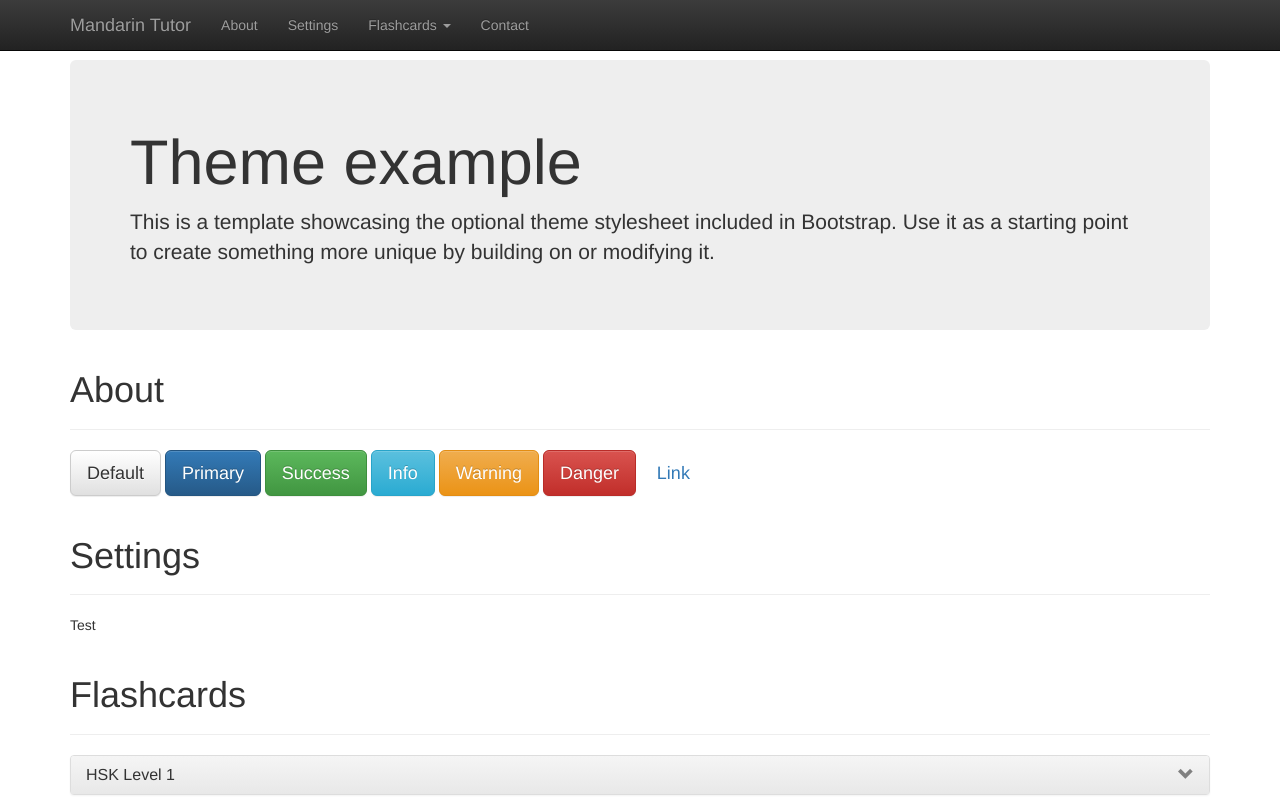
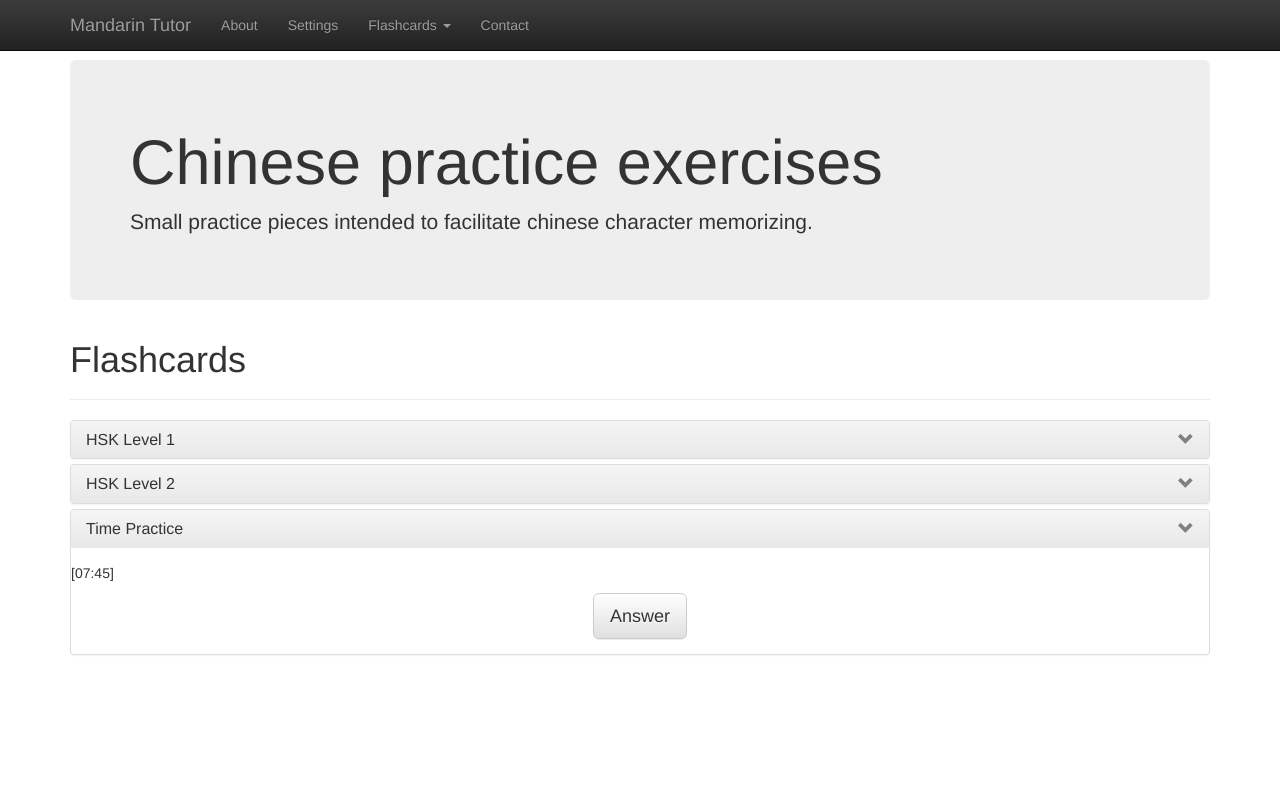
Before and after one commit to ideruga/mandarin-src, a plain HTML site: page index.html in a window 1280 px wide. Shown: the top 799 px of the page. Drawn offline with nearby package versions, Linux system fonts and the light colour scheme.

Commit message:
Minor fixes

```diff
--- a/index.html
+++ b/index.html
@@ -132,30 +132,11 @@
 
     <!-- Main jumbotron for a primary marketing message or call to action -->
     <div class="jumbotron">
-        <h1>Theme example</h1>
-        <p>This is a template showcasing the optional theme stylesheet included in Bootstrap. Use it as a starting point
-            to create something more unique by building on or modifying it.</p>
+        <h1>Chinese practice exercises</h1>
+        <p>Small practice pieces intended to facilitate chinese character memorizing.</p>
     </div>
 
 
-    <div class="page-header">
-        <h1>About</h1>
-    </div>
-    <p>
-        <button type="button" class="btn btn-lg btn-default">Default</button>
-        <button type="button" class="btn btn-lg btn-primary">Primary</button>
-        <button type="button" class="btn btn-lg btn-success">Success</button>
-        <button type="button" class="btn btn-lg btn-info">Info</button>
-        <button type="button" class="btn btn-lg btn-warning">Warning</button>
-        <button type="button" class="btn btn-lg btn-danger">Danger</button>
-        <button type="button" class="btn btn-lg btn-link">Link</button>
-    </p>
-
-    <div class="page-header">
-        <h1>Settings</h1>
-    </div>
-    <p>Test
-    </p>
     <div class="page-header">
         <h1>Flashcards</h1>
     </div>
@@ -237,7 +218,7 @@
                     if (position <= 0 || position > numerals.length) {
                         return '';
                     }
-                    if (position === 0 && suffix !== '') {
+                    if (position === 1 && suffix !== '') {
                         return suffix;
                     }
                     return numerals[position-1] + suffix;
```
